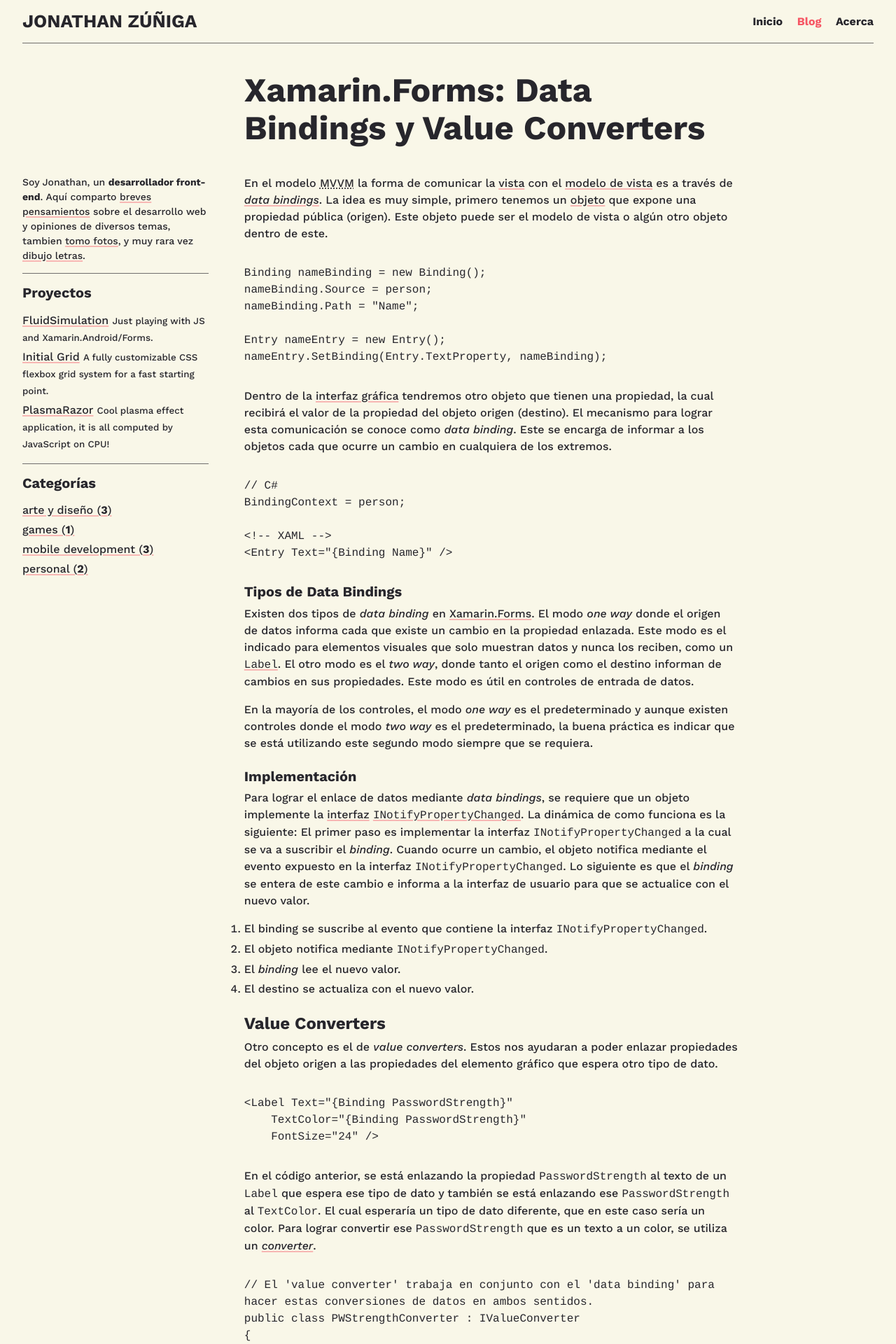
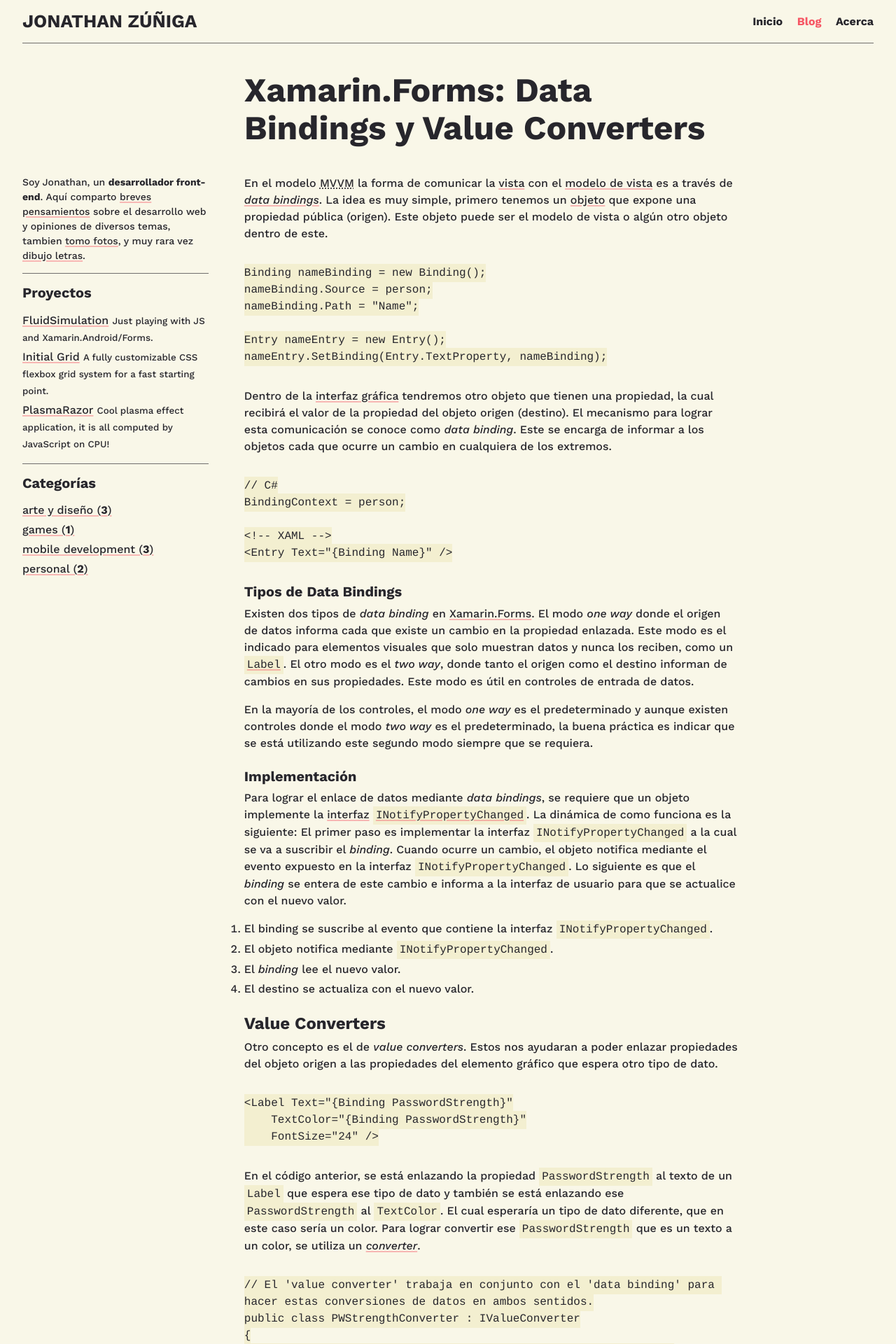
Before and after one commit to jonathanzuniga/jonathanzuniga.github.io, a Jekyll site: the page built from _posts/2016-11-26-xamarin-forms-data-bindings-y-value-converters.md, in a window 1280 px wide. Shown: the top 1920 px of the page at 70% size. Built offline with Jekyll 4.4.1, drawn with Linux system fonts in a browser that asks for light colours.

Commit message:
cambiar bg color de bq y code

```diff
--- a/_includes/introduction.html
+++ b/_includes/introduction.html
@@ -15,13 +15,13 @@
     </p>
     <hr />
 </div>
-{% elsif page.layout == 'post' or page.layout == 'page' %} {% if page.summary %}
+{% elsif page.layout == 'page' and page.summary %}
 <div class="intro-body">
     <p>
         {{ page.summary }}
     </p>
 </div>
-{% endif %} {% endif %}
+{% endif %}
 
 <!-- --- -->
 
--- a/_layouts/post.html
+++ b/_layouts/post.html
@@ -3,19 +3,13 @@
 ---
 
 <article class="post post--full">
-    <!-- <header class="post__header">
-        <h1 class="post__title">
-            {{ page.title }}
-        </h1>
-        {% if page.description %}
-            <p class="post__description">
-                {{ page.description }}
+    <header class="post__header">
+        {% if page.summary %}
+            <p class="post__summary">
+                {{ page.summary }}
             </p>
         {% endif %}
-        <p class="post__date">
-            <small>{% include date.html %}</small>
-        </p>
-    </header> -->
+    </header>
 
     <div class="post__body">
         <div class="post__content">
--- a/_sass/_layout.scss
+++ b/_sass/_layout.scss
@@ -82,6 +82,10 @@
     &__header &__date {
         font-size: $font-size-xs;
         margin-bottom: $space-sm;
+    }
+
+    &__summary {
+        font-size: $font-size-lg;
     }
 
     &__content {
--- a/_sass/_reset.scss
+++ b/_sass/_reset.scss
@@ -197,10 +197,10 @@
 }
 
 code {
-    // background-color: $color-neutral-dark-0375;
+    background-color: darken($color-functional-1, 6%);
     font-family: $font-family-mono;
     // font-size: #{$font-size + 0.125};
-    // padding: $space-xs;
+    padding: $space-xs;
     word-wrap: break-word;
 }
 
@@ -214,6 +214,8 @@
     word-wrap: break-word;
 
     code {
+        padding-right: 0;
+        padding-left: 0;
         word-break: normal;
     }
 }
@@ -241,7 +243,7 @@
 }
 
 blockquote {
-    background-color: $color-secondary-075;
+    background-color: darken($color-functional-1, 6%);
     border-radius: $border-radius;
     font-size: $font-size-lg;
     font-weight: 700;
```
